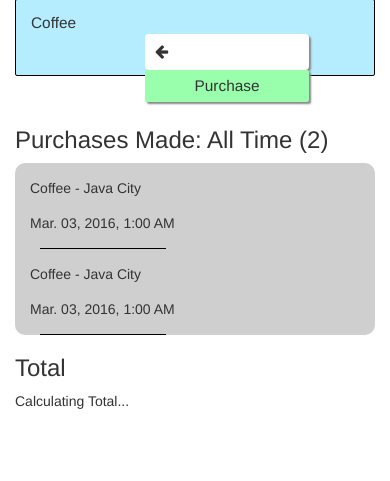
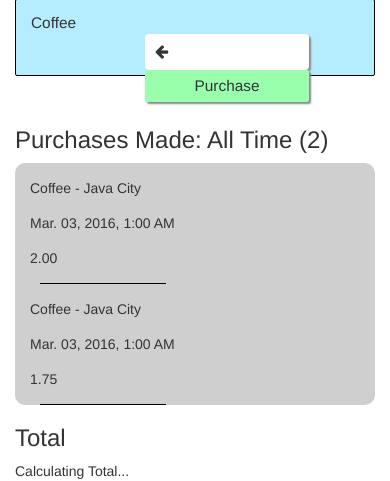
Before and after one commit to marcusshepp/dollars, a Django app: page /item/ in a window 390 px wide. Shown: the part 655-1136 px from the top of the page. Before the commit the page ends 1064 px from the top, so only its background shows below. Run offline with Django 3.2, Linux system fonts and the light colour scheme; data comes from the database, SQL or seed files in the repository; some libraries are stand-ins or nearby versions.

Commit message:
purchase with new price btn now complete ty bae :epic:

```diff
--- a/receipt/static/js/dyliams.js
+++ b/receipt/static/js/dyliams.js
@@ -63,7 +63,7 @@ function update_dom(){
 /* DOM UPDATING INTERVALS */
 // setInterval(update_dom, 3000);
 
-setInterval(function(){
+function update_undo(){
     var latest_action_div = $("#latest_action");
     $.ajax({
       url: '/api/actions/',
@@ -82,7 +82,8 @@ setInterval(function(){
         console.log("fail");
       },
     });
-}, 3000);
+}
+// setInterval(update_undo, 3000);
 
 function send_new_item(form, purchase){
   /*
@@ -242,17 +243,18 @@ function purchase_w_new_price(th, id){
     $(th).parent().html(markup);
 }
 function post_purchase_w_new_price(th, id){
-    console.log($(th).find("input[type='number']")[0]);
-    // $.ajax({
-    //     url: "/api/items/",
-    //     type: "POST",
-    //     data: {
-    //         "csrfmiddlewaretoken":csrf_func(),
-    //         "id": id,
-    //         "purchase_price": price
-    //     },
-    //     success: function(){
-    //         console.log("success");
-    //     },
-    // });
+    var new_price = $("#"+id).find(":input")[1].value;
+    console.log(new_price);
+    $.ajax({
+        url: "/api/items/",
+        type: "POST",
+        data: {
+            "csrfmiddlewaretoken":csrf_func(),
+            "id": id,
+            "amount_payed": new_price
+        },
+        success: function(){
+            console.log("success");
+        },
+    });
 }
--- a/receipt/views.py
+++ b/receipt/views.py
@@ -124,8 +124,8 @@ class ItemEndPoint(TemplateView):
         item.increase_number_of_times_purchased()
         purchase_data = dict()
         purchase_data["item_purchased"] = item
-        if request.POST.get("purchase_price", None):
-            purchase_data["amount_payed"] = request.POST.get("purchase_price")
+        if request.POST.get("amount_payed", None):
+            purchase_data["amount_payed"] = request.POST.get("amount_payed")
         else: purchase_data["amount_payed"] = item.price
         purchased_item = Purchase(**purchase_data)
         purchased_item.save()
--- a/templates/receipt/item.html
+++ b/templates/receipt/item.html
@@ -33,10 +33,11 @@
 </div>
 <span id="purchases_header"><h3>Purchases Made: All Time ({{purchased_length}})</h3></span>
 <div id="purchased_items">
-    {% for i in purchased_items %}
+    {% for purchase in purchased_items %}
     <div class="row purchases">
-        <div class="col-md-3 col-lg-3">{{ i.item_purchased }}</div>
-        <div class="col-md-3 col-lg-3">{{ i.date_display }}</div>
+        <div class="col-md-3 col-lg-3">{{ purchase.item_purchased }}</div>
+        <div class="col-md-3 col-lg-3">{{ purchase.date_display }}</div>
+        <div class="col-md-3 col-lg-3">{{ purchase.amount_payed }}</div>
     </div>
     <div class="purchase_border"></div>
     {% endfor %}
```
Also changed, not shown: README.md.
